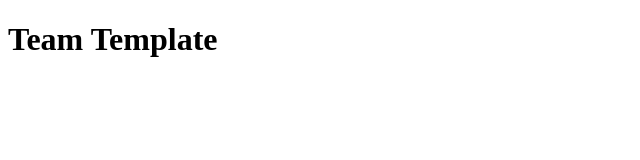
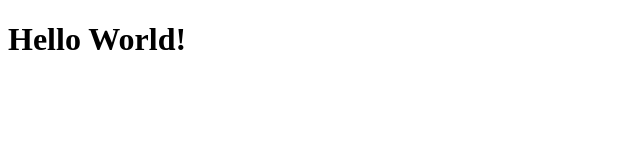
Before and after one commit to YanZhylavy/23-may---website-html, a plain HTML site: page index.html in a window 1280 px wide. Shown: the whole page, without its empty margins (0-640 px from the left). Drawn offline with Linux system fonts and the light colour scheme.

Commit message:
First commit

```diff
--- a/index.html
+++ b/index.html
@@ -9,7 +9,7 @@
 </head>
 <body>
     <header>
-        <h1>Team Template</h1>
+        <h1>Hello World!</h1>
     </header>
     <main>
 
```
